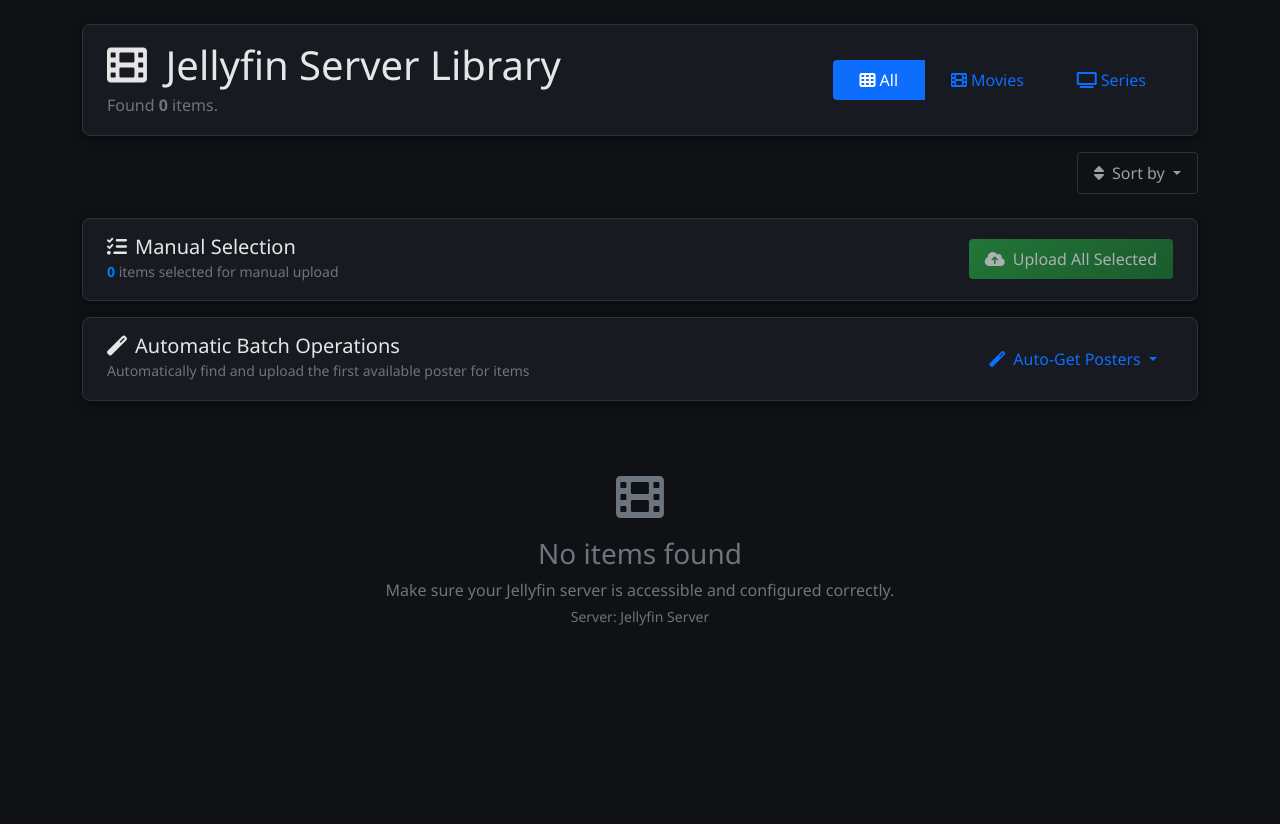
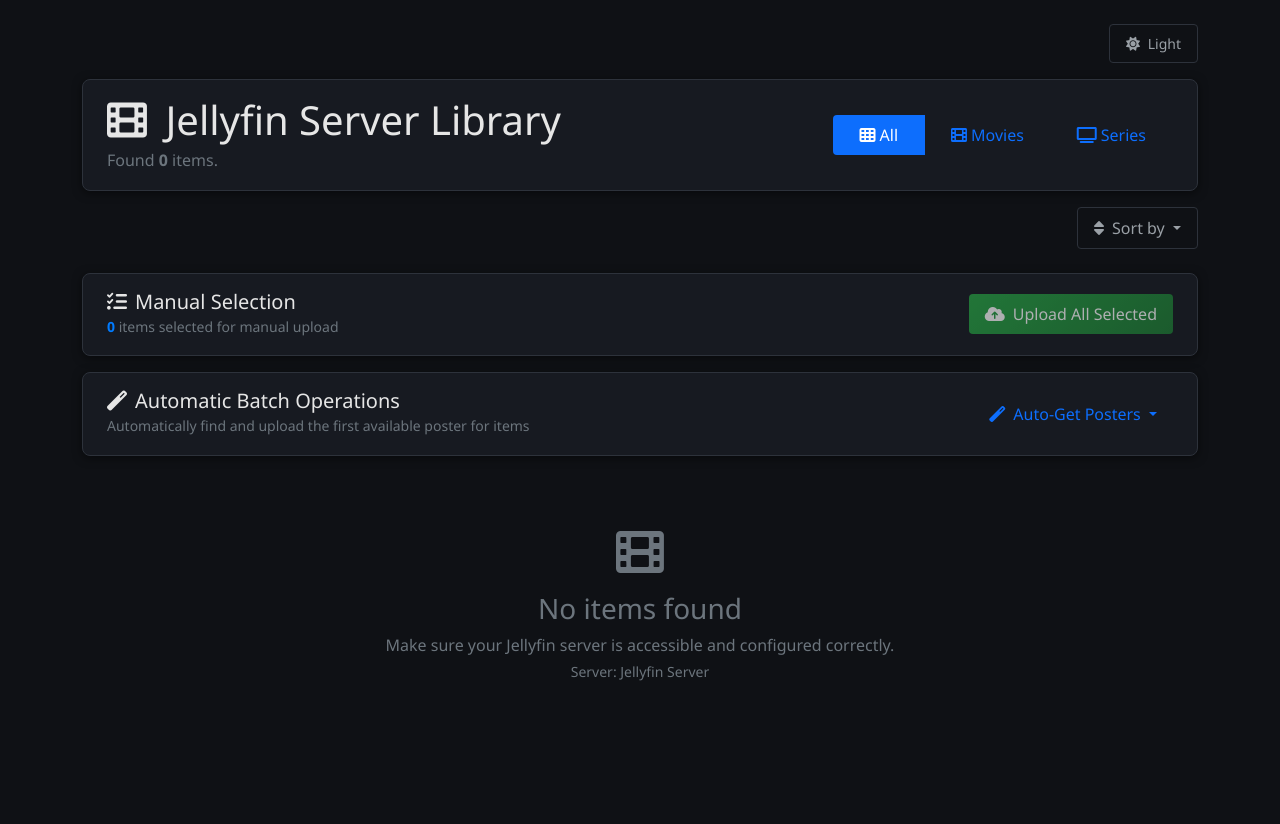
Before and after one commit to TheCommishDeuce/TPDB_JellyfinPosterManager, a Flask app: page / in a window 1280 px wide. Run offline with Flask 3, Linux system fonts and the light colour scheme; some libraries are stand-ins or nearby versions.

Commit message:
added option to toggle light/dark mode

```diff
--- a/app.py
+++ b/app.py
@@ -585,7 +585,7 @@
     setup_thread.start()
 
     try:
-        app.run(debug=Config.DEBUG, host='0.0.0.0', port=5000)
+        app.run(debug=Config.DEBUG, host='0.0.0.0', port=5001)
     except Exception as e:
         logging.error(f"Failed to start Flask application: {e}")
     finally:
--- a/templates/layout.html
+++ b/templates/layout.html
@@ -1,19 +1,41 @@
+<!-- templates/layout.html (updated to include theme toggle button) -->
 <!DOCTYPE html>
 <html lang="en">
 <head>
-    <meta charset="UTF-8">
-    <meta name="viewport" content="width=device-width, initial-scale=1.0">
+  <meta charset="utf-8">
   <title>{% block title %}Jellyfin Poster Manager{% endblock %}</title>
+  <meta name="viewport" content="width=device-width, initial-scale=1">
+
+  <!-- Theme defaults (dark) and early-init to avoid flash -->
+  <meta name="theme-color" content="#0f1115">
+  <meta name="color-scheme" content="dark light">
+  <script>
+  (function () {
+    try {
+      var saved = localStorage.getItem('jpm_theme');
+      var theme = saved || 'dark'; // default to dark mode
+      document.documentElement.setAttribute('data-theme', theme);
+    } catch(e) {
+      document.documentElement.setAttribute('data-theme', 'dark');
+    }
+  })();
+  </script>
 
   <link rel="icon" type="image/x-icon" href="{{ url_for('static', filename='images/favicon.ico') }}">
   <link href="https://cdn.jsdelivr.net/npm/bootstrap@5.1.3/dist/css/bootstrap.min.css" rel="stylesheet">
-
   <link rel="stylesheet" href="https://cdnjs.cloudflare.com/ajax/libs/font-awesome/6.0.0/css/all.min.css">
-
   <link rel="stylesheet" href="{{ url_for('static', filename='css/style.css') }}">
 </head>
 <body>
   <div class="container mt-4">
+    <!-- Theme toggle row (top-right) -->
+    <div class="d-flex justify-content-end mb-3">
+      <button id="themeToggle" class="btn btn-outline-secondary btn-sm" type="button" aria-label="Toggle dark mode">
+        <i id="themeToggleIcon" class="fas fa-moon me-1"></i>
+        <span id="themeToggleText">Dark</span>
+      </button>
+    </div>
+
     {% if error %}
     <div class="alert alert-danger alert-dismissible fade show" role="alert">
       <i class="fas fa-exclamation-triangle me-2"></i>
```
Lines whose indentation alone changed are shown as unchanged.
